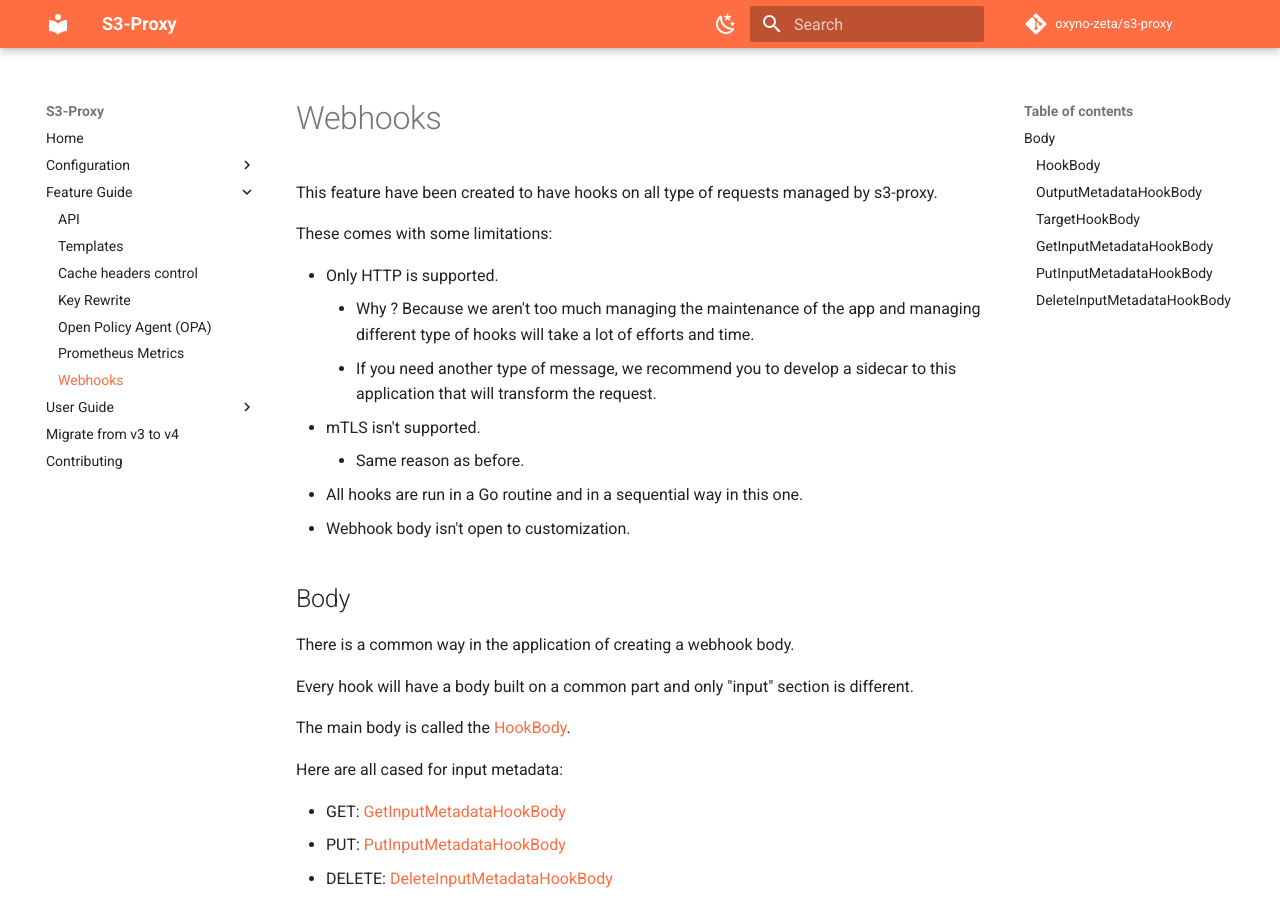
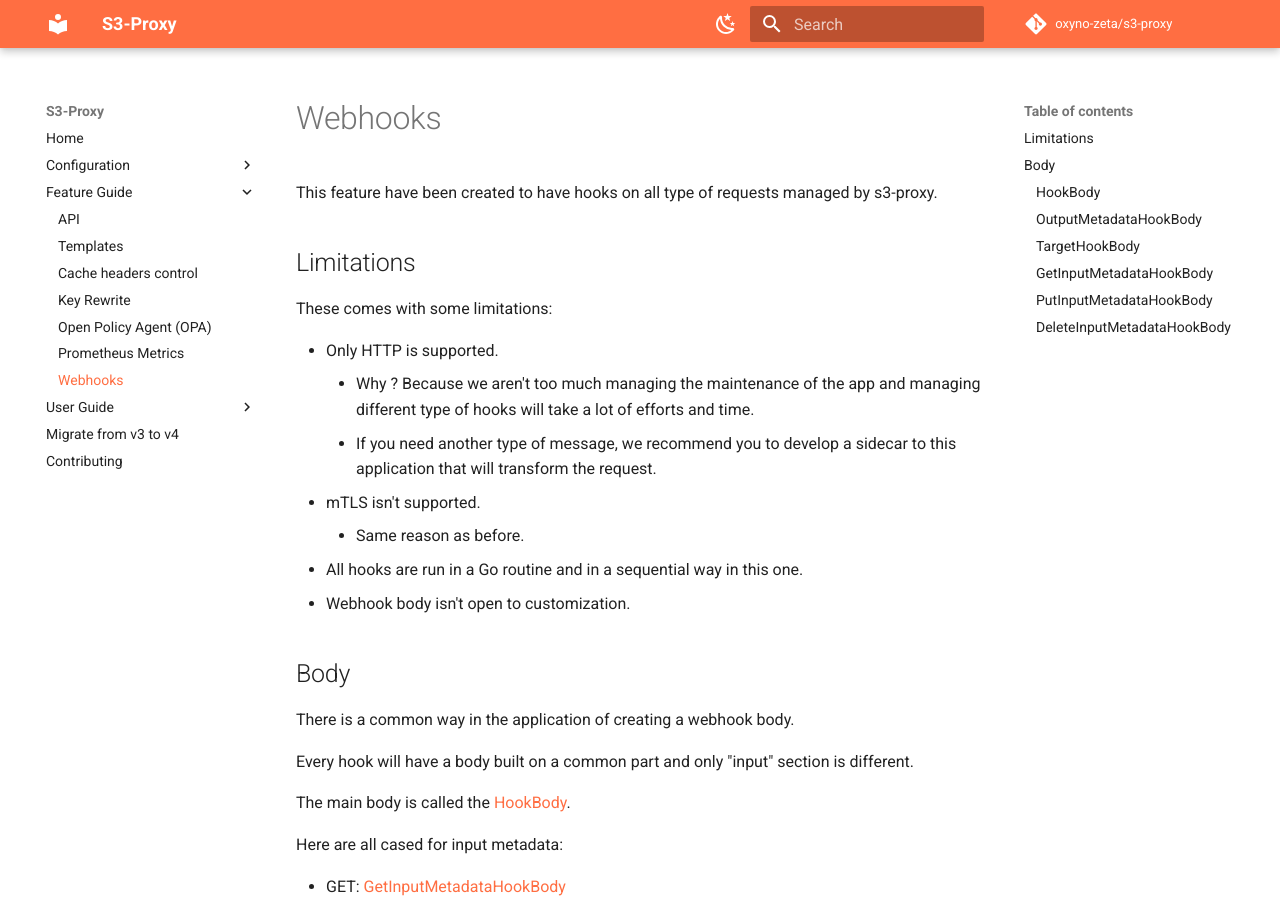
Before and after one commit to oxyno-zeta/s3-proxy, an MkDocs documentation site: the page built from docs/feature-guide/webhooks.md, in a window 1280 px wide and 900 px high. Built offline with MkDocs 1.6.1 and Material for MkDocs 9.7.7, drawn with Linux system fonts in a browser that asks for light colours; comment, search, counter and statistics services are not loaded.

Commit message:
docs: Add limitations title on webhooks page

```diff
--- a/docs/feature-guide/webhooks.md
+++ b/docs/feature-guide/webhooks.md
@@ -1,6 +1,8 @@
 # Webhooks
 
 This feature have been created to have hooks on all type of requests managed by s3-proxy.
+
+## Limitations
 
 These comes with some limitations:
 
```
